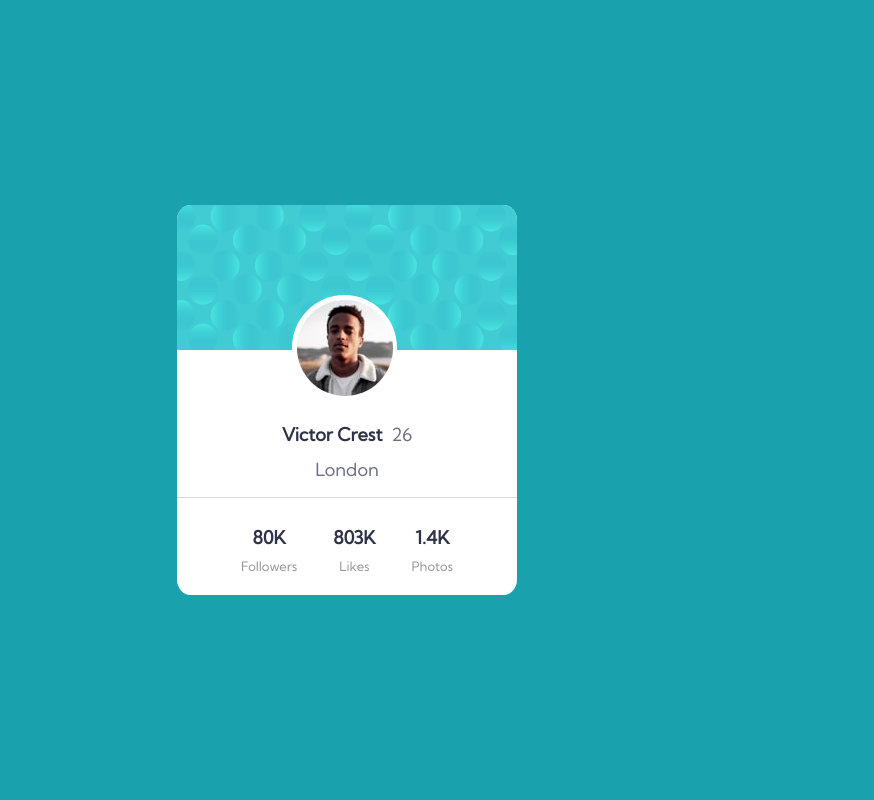
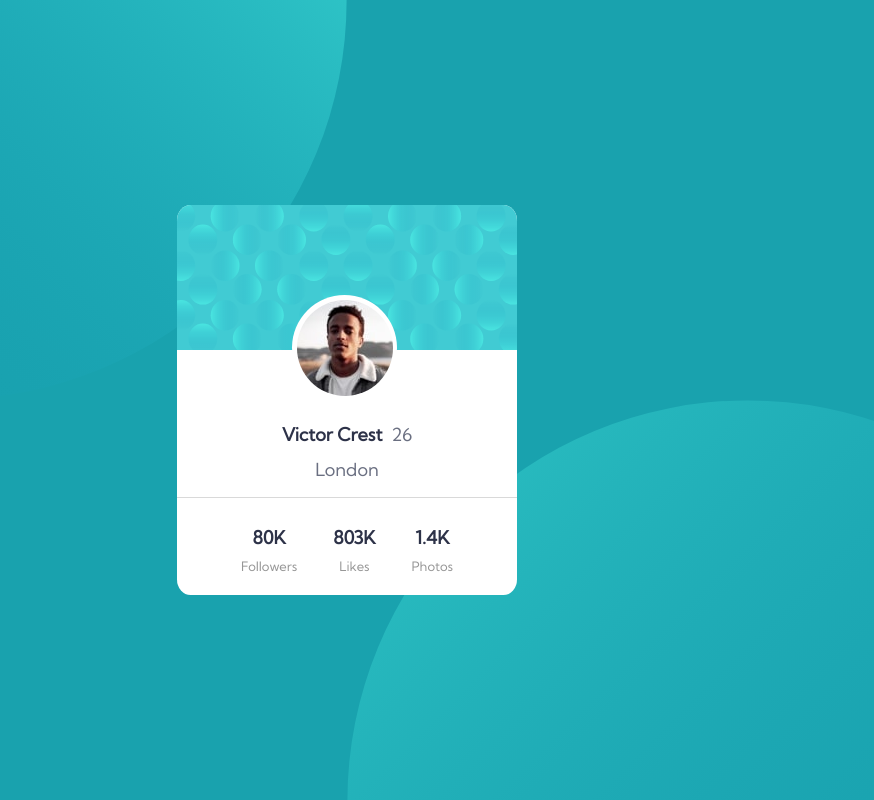
Before and after one commit to CostiVoicu/Responsive-profile-card-component, a plain HTML site: page index.html in a window 1280 px wide. Shown: the whole page, without its empty margins (293-1167 px from the left). Drawn offline with Linux system fonts and the light colour scheme.

Commit message:
added circles in the background

```diff
--- a/index.html
+++ b/index.html
@@ -14,6 +14,7 @@
 
 </head>
 <body>
+  <main class="main">
     <section class="split">
       <div class="card">
         <img src="./images/bg-pattern-card.svg" alt="pattern_card">
@@ -43,6 +44,7 @@
         </div>
       </div>
     </section>
+  </main>
 
 </body>
 </html>
--- a/style.css
+++ b/style.css
@@ -16,11 +16,15 @@ html, body{
 body{
     font-family: var(--ff);
     font-size: 18px;
-    background-color: var(--clr-primary-dark_cyan);
+}
+
+.main{
     display: flex;
     justify-content: center;
     align-items: center;
-    overflow: hidden;
+    height: 100vh;
+    background: url(./images/bg-pattern-top.svg) calc((50vw - 100vh)) -50vh no-repeat, url(./images/bg-pattern-bottom.svg) 50vw 50vh no-repeat var(--clr-primary-dark_cyan);
+    background-size: auto 100vh;
 }
 
 h1{
```
Lines whose indentation alone changed are shown as unchanged.
